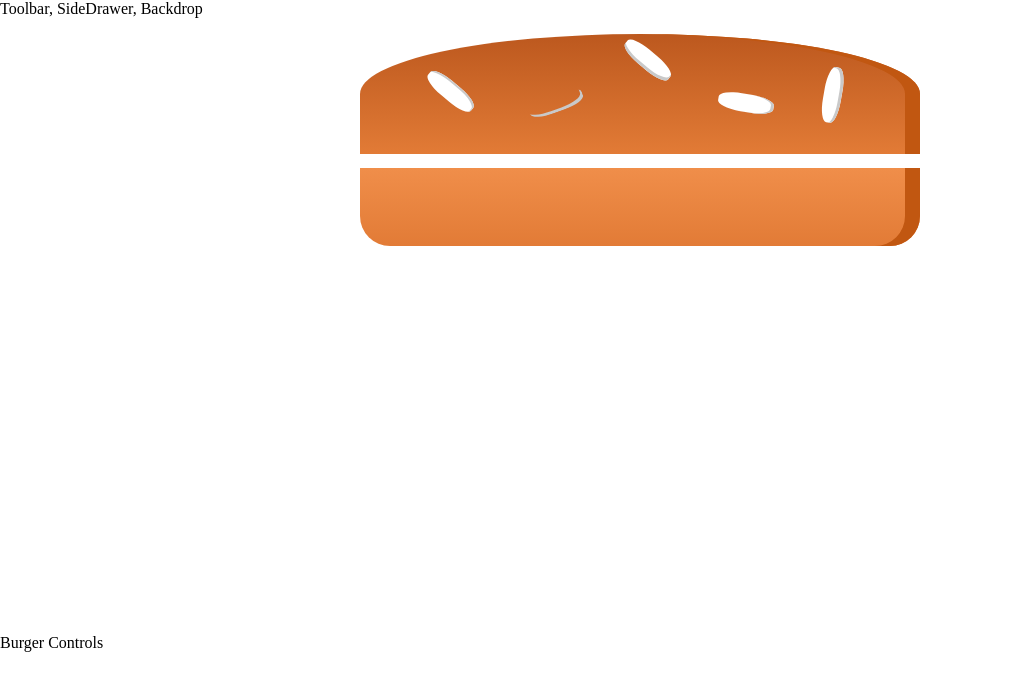
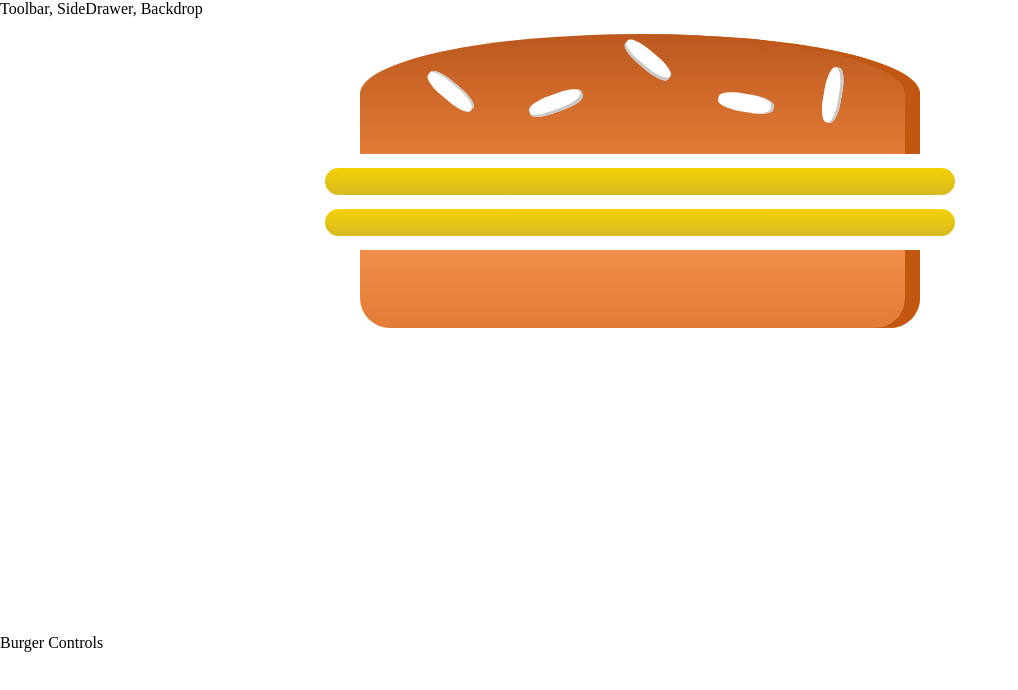
Before and after one commit to itsaiub/react-burgerbuilder, a React (Create React App) app: page / in a window 1280 px wide. Shown: the top 690 px of the page, without its empty margins (0-1018 px from the left). Built offline with nearby package versions, Linux system fonts and the light colour scheme.

Commit message:
calculating ingredient dynamically

```diff
--- a/src/components/Burger/Burger.js
+++ b/src/components/Burger/Burger.js
@@ -3,11 +3,18 @@ import BurgerIngredient from "./BurgerIngredient/BurgerIngredient";
 import "./Burger.css";
 
 const Burger = props => {
-  const transformedIngredients = Object.keys(props.ingredients).map(igKey => {
+  let transformedIngredients = Object.keys(props.ingredients).map(igKey => {
     return [...Array(props.ingredients[igKey])].map((_, i) => {
-      return <BurgerIngredient key={i} type={igKey} />;
-    });
-  });
+      return <BurgerIngredient key={igKey + i} type={igKey} />;
+    })
+  }).reduce((arr, cur) => {
+    return arr.concat(cur)
+  }, []);
+
+  console.log(transformedIngredients);
+  if(transformedIngredients.length === 0) {
+    transformedIngredients = <p>Please start adding ingredients!</p>
+  }
 
   return (
     <div className="Burger">
--- a/src/components/Burger/BurgerIngredient/BurgerIngredient.css
+++ b/src/components/Burger/BurgerIngredient/BurgerIngredient.css
@@ -21,7 +21,7 @@
   width: 10%;
   height: 15%;
   position: absolute;
-  border-color: white;
+  background-color: white;
   left: 30%;
   top: 50%;
   border-radius: 40%;
--- a/src/containers/BurgerBuilder/BurgerBuilder.js
+++ b/src/containers/BurgerBuilder/BurgerBuilder.js
@@ -5,7 +5,7 @@ class BurgerBuilder extends Component {
     ingredients: {
       salad: 0,
       bacon: 0,
-      cheese: 0,
+      cheese: 2,
       meat: 0
     }
   };
```
